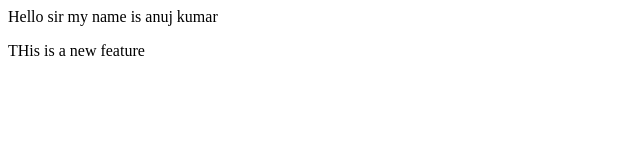
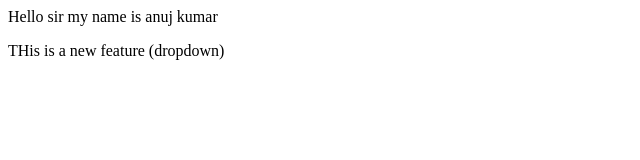
Before and after one commit to AnujKumar26619/localrepo, a plain HTML site: page index.html in a window 1280 px wide. Shown: the full height of the page, 0-640 px from the left. Drawn offline with Linux system fonts and the light colour scheme.

```diff
--- a/index.html
+++ b/index.html
@@ -1,4 +1,4 @@
 <p>Hello sir my name is anuj kumar</p>
 <p>
-    THis is a new feature
+    THis is a new feature (dropdown)
 </p>
```
